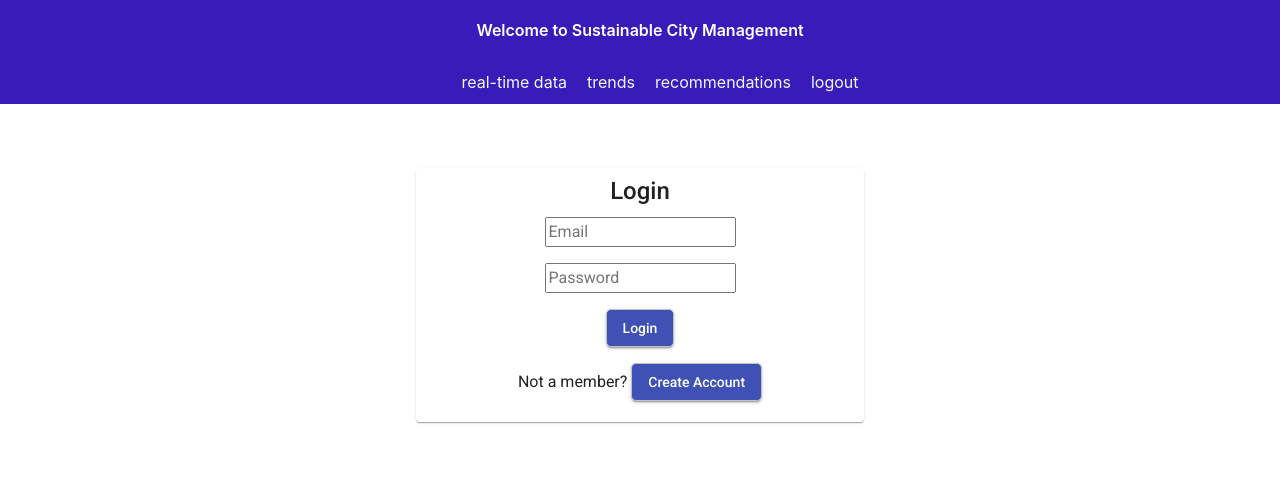
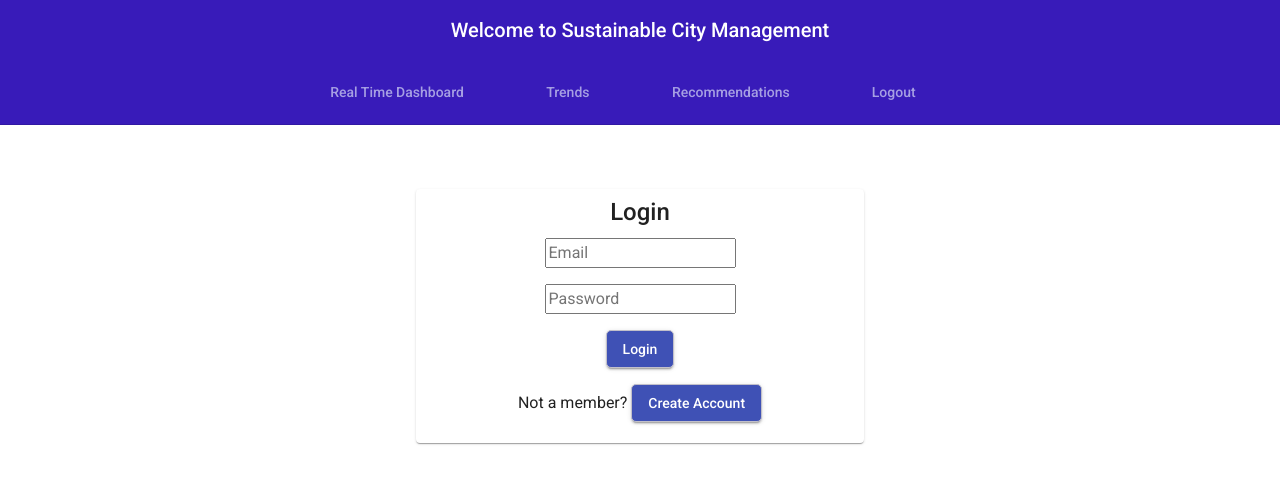
Before and after one commit to akashpatil7/sustainable-city-management-ui, an Angular app in the folder scm-ui/: page /login in a window 1280 px wide. Shown: the top 484 px of the page. Built offline with nearby package versions, Linux system fonts and the light colour scheme.

Commit message:
Use more Materiel Components

```diff
--- a/scm-ui/src/app/app.component.css
+++ b/scm-ui/src/app/app.component.css
@@ -17,19 +17,19 @@
     background-color: #381bb9;
     color: white;
     font-weight: 600;
-
+    justify-content: center;
   }
 
   .toolbar span {
     margin: auto;
   }
 
-  .header-social {
+  .navbar {
   background: #381bb9;
   text-align: center;
 }
 
-.header-text {
+a {
   color: aliceblue;
 }
 li {
--- a/scm-ui/src/app/app.component.html
+++ b/scm-ui/src/app/app.component.html
@@ -7,18 +7,17 @@
 </head>
 
 <body>
-  <div class="toolbar" role="banner">
-    <span>Welcome to Sustainable City Management</span>
-  </div>
-  <div class="header-social">
-    <nav class="header-nav-secondary">
-      <ul>
-        <li><a class="header-text" routerLink="/real-time-dashboard">real-time data</a></li>
-        <li><a class="header-text" routerLink="/trends">trends</a></li>
-        <li><a class="header-text" routerLink="/recommendations">recommendations</a></li>
-        <li><a class="header-text" routerLink="/logout">logout</a></li>
-      </ul>
-    </nav>
-  </div>
+  <mat-toolbar class="toolbar">
+    <div class="md-toolbar-tools">
+      <h2 class="md-flex">Welcome to Sustainable City Management</h2>
+    </div>
+  </mat-toolbar>
+
+  <nav mat-tab-nav-bar mat-align-tabs="center" class="navbar">
+    <a mat-tab-link routerLink="/real-time-dashboard" (click)="activeLink = '/real-time-dashboard'" [active]="activeLink == '/real-time-dashboard'"> Real Time Dashboard </a>
+    <a mat-tab-link routerLink="/trends" (click)="activeLink = '/trends'" [active]="activeLink == '/trends'"> Trends</a>
+    <a mat-tab-link routerLink="/recommendations" (click)="activeLink = '/recommendations'" [active]="activeLink == '/recommendations'"> Recommendations </a>
+    <a mat-tab-link routerLink="/logout" (click)="activeLink = '/logout'" [active]="activeLink == '/logout'"> Logout </a>
+  </nav>
   <router-outlet></router-outlet>
 </body>
--- a/scm-ui/src/app/app.component.ts
+++ b/scm-ui/src/app/app.component.ts
@@ -7,4 +7,5 @@ import { Component } from '@angular/core';
 })
 export class AppComponent {
   title = 'scm-ui';
+  activeLink = '';
 }
--- a/scm-ui/src/index.html
+++ b/scm-ui/src/index.html
@@ -2,7 +2,7 @@
 <html lang="en">
 <head>
   <meta charset="utf-8">
-  <title>ScmUi</title>
+  <title>Sustainable City Management</title>
   <base href="/">
   <meta name="viewport" content="width=device-width, initial-scale=1">
   <link rel="icon" type="image/x-icon" href="favicon.ico">
```
Also changed, not shown: scm-ui/src/app/app.module.ts (+6 -1 lines).
